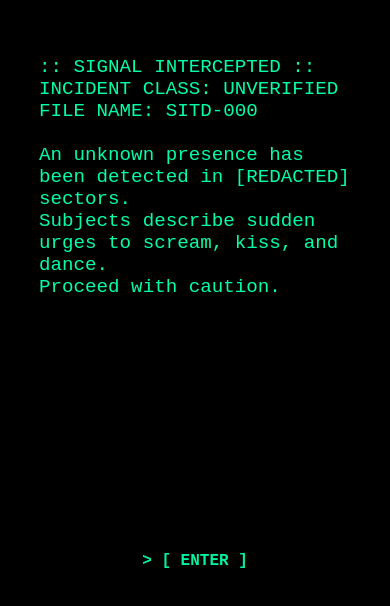
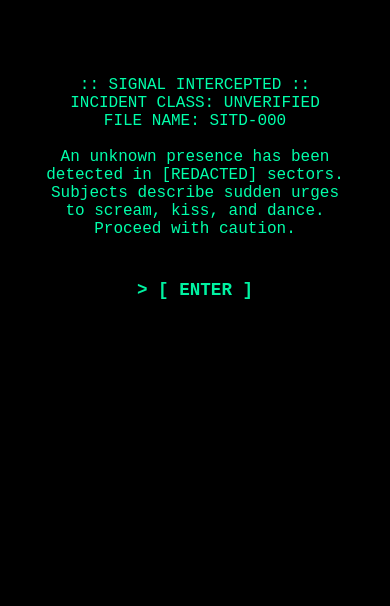
Before and after one commit to SafeInTheDark/safeinthedark.github.io, a plain HTML site: page index.html in a window 390 px wide. Shown: the part 234-840 px from the top of the page. Drawn offline with Linux system fonts and the light colour scheme.

Commit message:
Mobile Friendly Plus More Standard [Enter]

```diff
--- a/style.css
+++ b/style.css
@@ -1,4 +1,3 @@
-
 body {
   background-color: black;
   color: #00FFAA;
@@ -6,9 +5,11 @@ body {
   display: flex;
   justify-content: center;
   align-items: center;
+  flex-direction: column; /* This helps stack terminal + enter nicely */
   height: 100vh;
   margin: 0;
   overflow: hidden;
+  text-align: center;
 }
 
 #terminal {
@@ -19,18 +20,26 @@ body {
 
 #enter-link {
   display: none;
-  position: fixed;
-  bottom: 40px;
-  left: 50%;
-  transform: translateX(-50%);
+  margin-top: 2rem;
   color: #00FFAA;
   text-decoration: none;
   font-weight: bold;
   animation: blink 1.5s infinite;
 }
 
-
 @keyframes blink {
   0%, 100% { opacity: 1; }
   50% { opacity: 0; }
 }
+
+/* 📱 Mobile Tweaks */
+@media (max-width: 600px) {
+  #terminal {
+    font-size: 1rem;
+  }
+
+  #enter-link {
+    font-size: 1.1rem;
+    margin-top: 1.5rem;
+  }
+}
```
